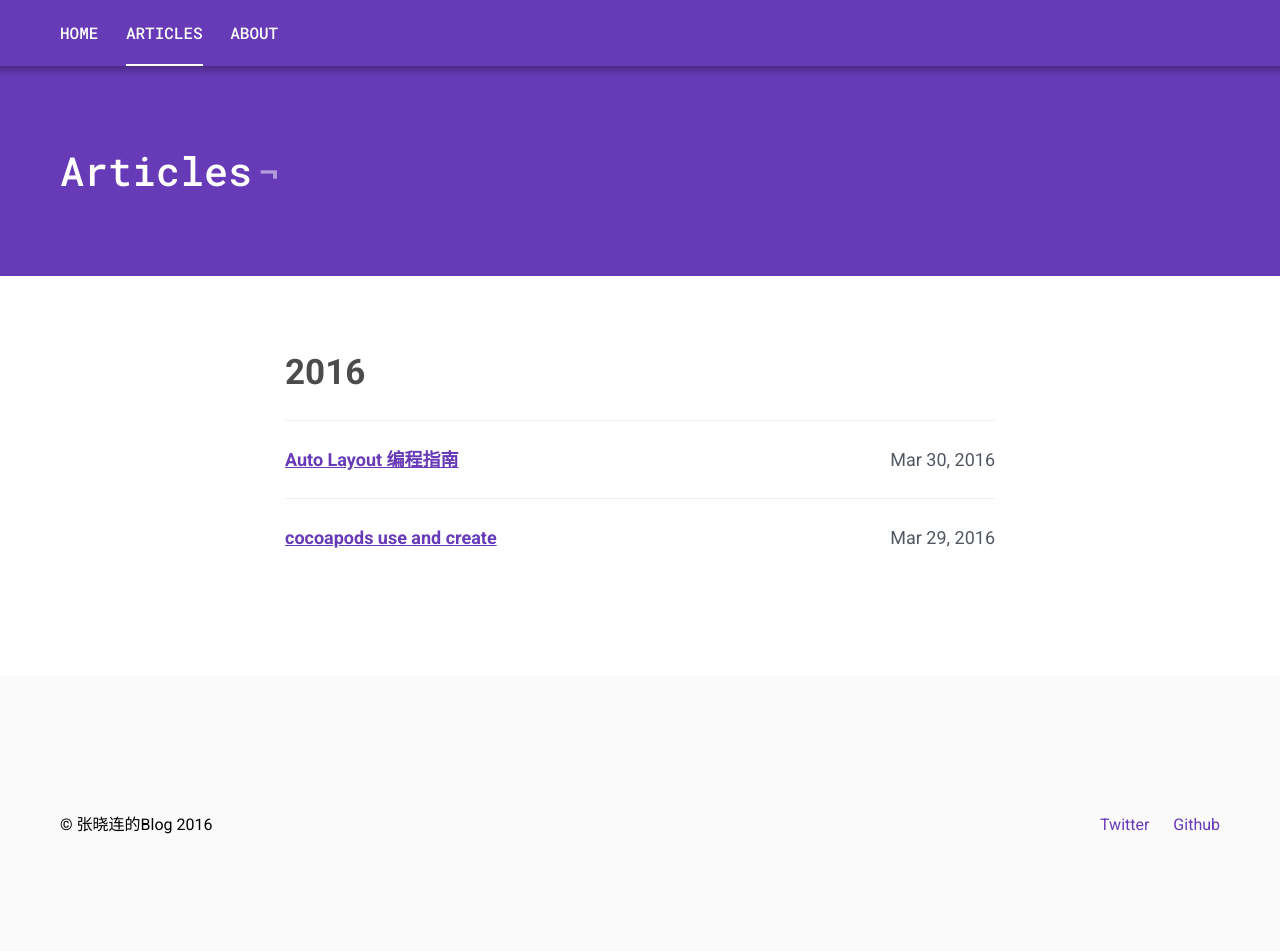
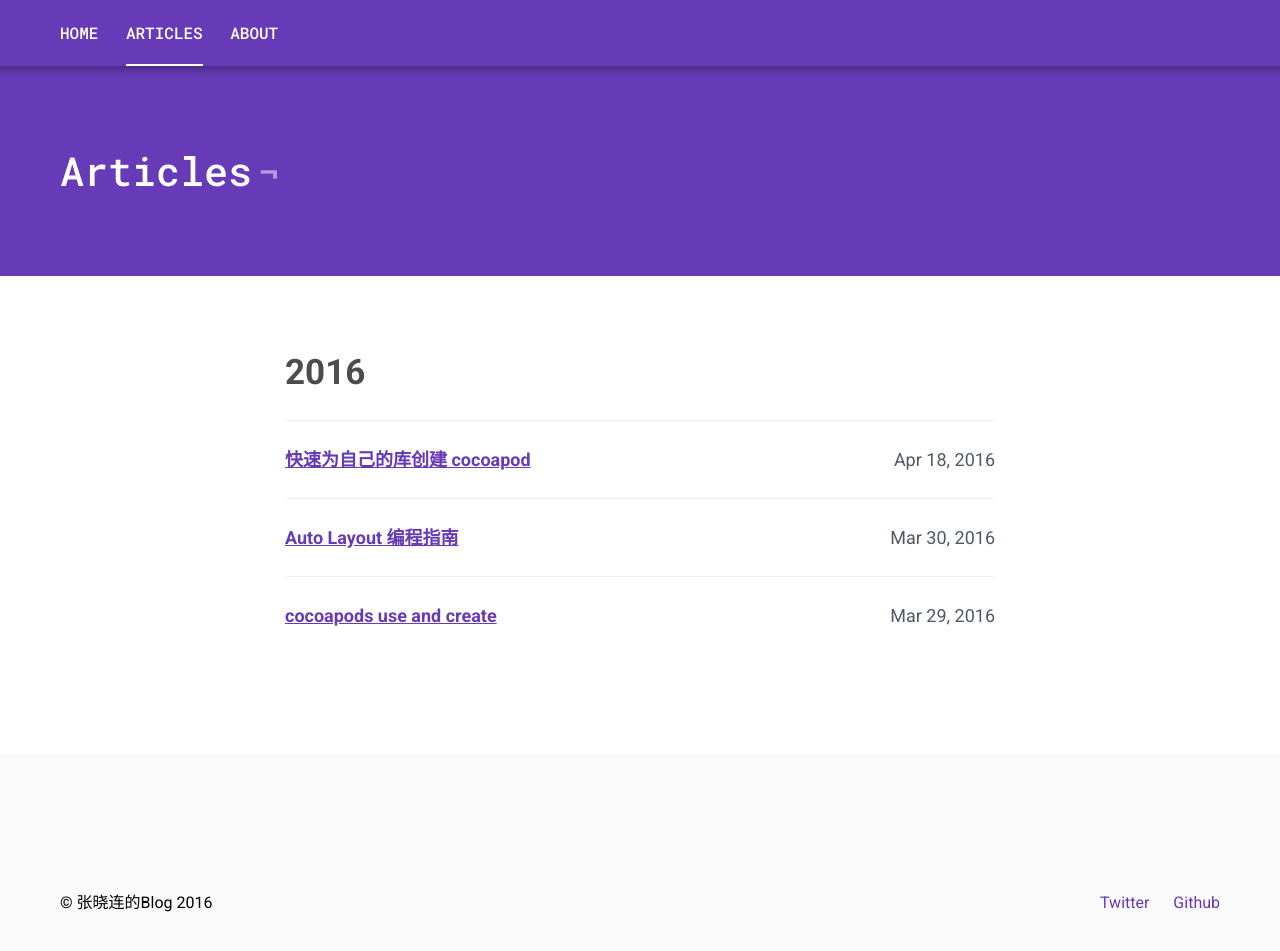
Before and after one commit to suricforever/zhangxiaolian1991.github.io, a Jekyll site: the page built from _pages/articles.html, in a window 1280 px wide and 1054 px high. Shown: the top 951 px of the window. Built offline with Jekyll 4.4.1, drawn with Linux system fonts in a browser that asks for light colours; part of the change alters nothing that is shown.

Commit message:
new post

```diff
--- a/_posts/2016-03-30-Auto-Layout-Guide.markdown
+++ b/_posts/2016-03-30-Auto-Layout-Guide.markdown
@@ -31,9 +31,9 @@ Auto Layout 可以动态响应 **外部改变（External Changes）**和 **内
 
 #### Auto Layout Versus Frame-Based Layout
 
-* 基于 Frame 的 编程布局
-* AutoResize mask 自动适配外部变化
-* 全新的Auto Layout 布局 基于约束
+ * 基于 Frame 的 编程布局
+ * AutoResize mask 自动适配外部变化
+ * 全新的Auto Layout 布局 基于约束
 
 [jekyll]:      http://jekyllrb.com
 [jekyll-gh]:   https://github.com/jekyll/jekyll
--- /dev/null
+++ b/_posts/2016-04-18-Fast-Create-Pod.md
@@ -0,0 +1,110 @@
+---
+layout: post
+title:  "快速为自己的库创建 cocoapod"
+date:   2016-04-18 09:32:08
+categories: jekyll update
+comments: false
+---
+
+### 快速为自己的库创建 cocoapods
+
+#### 1、在 Github 上创建仓库
+直接新建仓库（repo），注意勾选license，如下图
+
+![](../assets/podDemo-1.png)
+
+#### 2、Xcode 创建 Demo，并添加自己的库
+
+![](../assets/podDemo-2.png)
+
+此处新建了 PodDemoLog 文件夹，你也可以自己把已经写好的库类拖进工程文件夹
+
+![](../assets/podDemo-3.png)
+
+给 PodDemoLog 添加 Class（若是直接拖进来的Class，请忽略此步骤）
+
+![](../assets/podDemo-4.png)
+
+#### 3、给本地 Demo 仓库添加第一步在 Github 上创建的远程
+
+进入 PodDemo 工作目录：
+
+    $ cd /Users/zhangxiaolian/Work/Suric-Open-Source/PodDemo
+
+提交本地修改：
+
+    $ git add .
+    $ git commit -m "some change"
+
+添加远程仓库：
+
+    $ git remote add origin https://github.com/zhangxiaolian1991/PodDemo.git
+
+获取 LICENSE：
+
+    $ git pull
+
+#### 4、添加 Tag, 并提交到Github
+
+     $ git tag 0.0.1
+     $ git push --tags
+
+#### 5、给本地库创建 .podspec 文件
+
+     $ pod spec create PodFastDemo
+
+打开 PodDemo.podspec, 做出相应修改：
+
+     Pod::Spec.new do |s|
+
+     s.name         = "PodFastDemo"
+     s.version      = "0.0.1"
+     s.summary      = "PodDemo to demo fast way for create self pod"
+     s.description  = " demo fast way to create self pod, hope can help you"
+
+     s.homepage     = "https://github.com/zhangxiaolian1991/PodDemo"
+
+     s.license      = { :type => "MIT", :file => "LICENSE" }
+     s.author             = { "Suric Zhang" => "372081349@qq.com" }
+     s.source       = { :git => "https://github.com/zhangxiaolian1991/PodDemo.git", :tag => "0.0.1" }
+     s.source_files  = "PodDemoLog/**/*.{h,m}"
+
+    end
+
+验证 .podspec:
+
+    $ pod spec lint
+
+通过显示如下
+
+      ->PodDemo (0.0.1)
+
+     Analyzed 1 podspec.
+
+     PodDemo.podspec passed validation.
+
+#### 6、上传到 CocoaPods
+若没有注册过 trunk，请先注册
+
+    $ pod trunk register 你的邮箱 '用户名' --description='简单描述'
+
+上传到 trunk
+
+    $ pod trunk push PodFastDemo.podspec
+
+等待成功：
+
+     - Data URL: https://raw.githubusercontent.com/CocoaPods/Specs/c1ed6aa29763cea3a074895f1d289ff634f522b3/Specs/PodFastDemo/0.0.1/PodFastDemo.podspec.json
+    - Log messages:
+    - April 17th, 19:54: Push for `PodFastDemo 0.0.1' initiated.
+    - April 17th, 19:54: Push for `PodFastDemo 0.0.1' has been pushed
+    (3.886741843 s).
+
+ #### 7、测试 Pod
+ 进入本地 PodDemo 仓库目录
+
+       $ pod init
+       $ pod install
+ 运行工程即可
+
+ demo 已上传 [Github](https://github.com/zhangxiaolian1991/PodDemo)，请自由 Star
```
Also changed, not shown: assets/podDemo-1.png (added), assets/podDemo-2.png (added), assets/podDemo-3.png (added), assets/podDemo-4.png (added), assets/podDemo-5.png (added), 9 other files.
